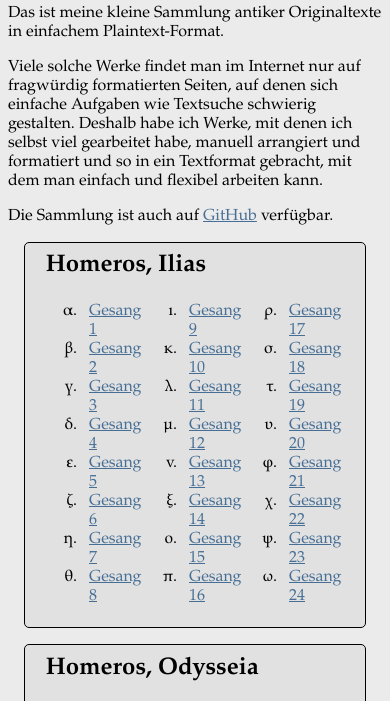
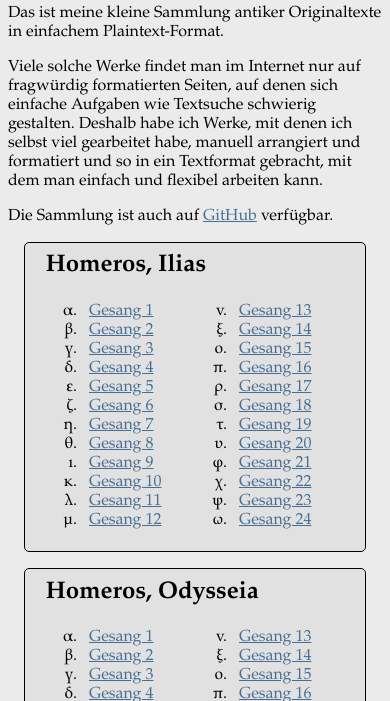
Before and after one commit to rabuu/website, a plain HTML site: page krimskrams/bibliothek/index.html in a window 390 px wide. Shown: the part 71-772 px from the top of the page. Drawn offline with Linux system fonts and the light colour scheme.

Commit message:
bibliothek: two columns on mobile

```diff
--- a/krimskrams/bibliothek/style.css
+++ b/krimskrams/bibliothek/style.css
@@ -1,3 +1,12 @@
+.lower-greek {
+    list-style-type: lower-greek;
+}
+
+.upper-greek {
+    /* FIXME: upper-greek not working */
+    list-style-type: lower-greek;
+}
+
 .long-toc {
     -moz-column-count: 3;
     -moz-column-gap: 2em;
@@ -21,11 +30,10 @@
     height: 100%;
 }
 
-.lower-greek {
-    list-style-type: lower-greek;
+@media only screen and (max-width: 600px) {
+    .long-toc {
+        -moz-column-count: 2;
+        -webkit-column-count: 2;
+        column-count: 2;
+    }
 }
-
-.upper-greek {
-    /* FIXME: upper-greek not working */
-    list-style-type: lower-greek;
-}
```
